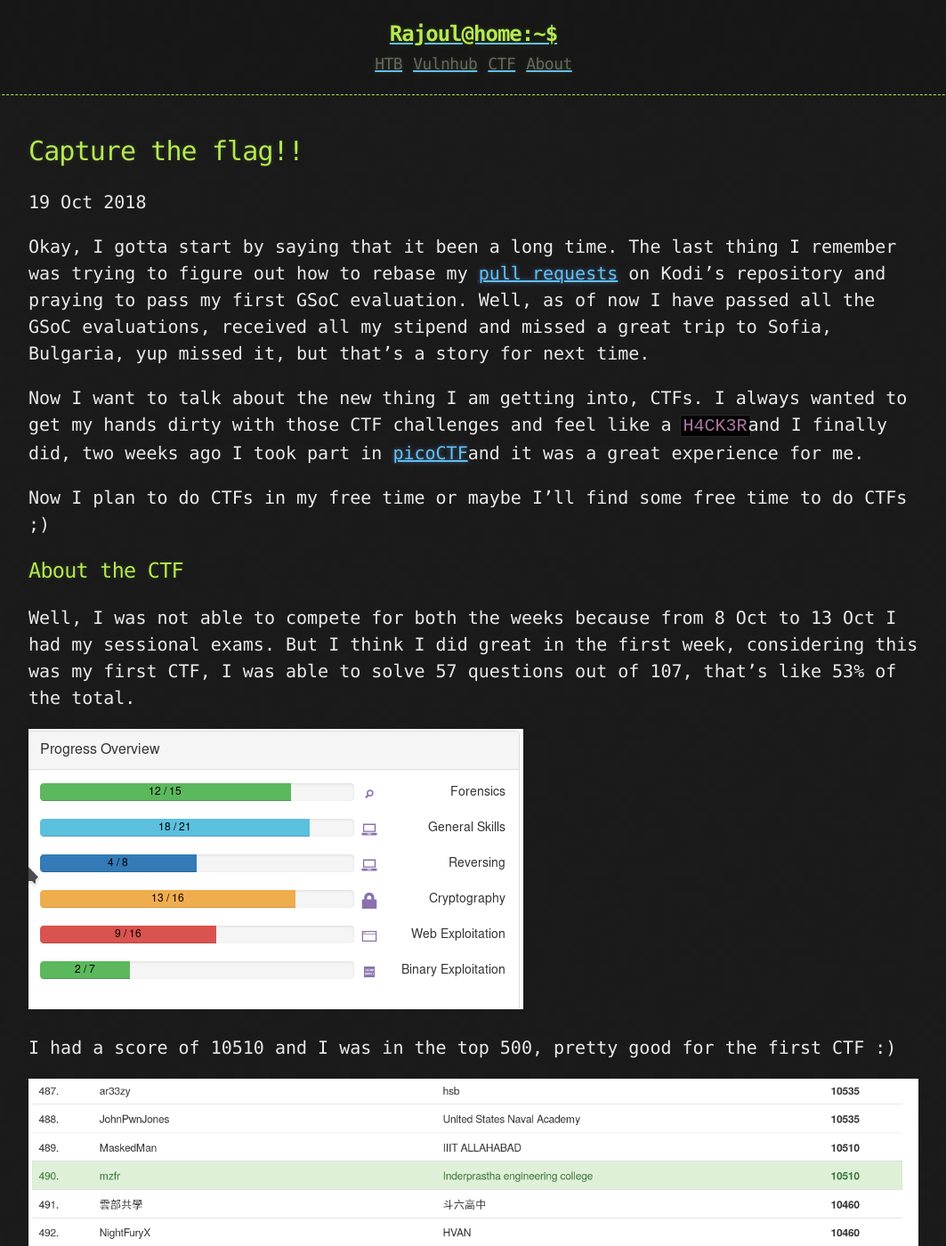
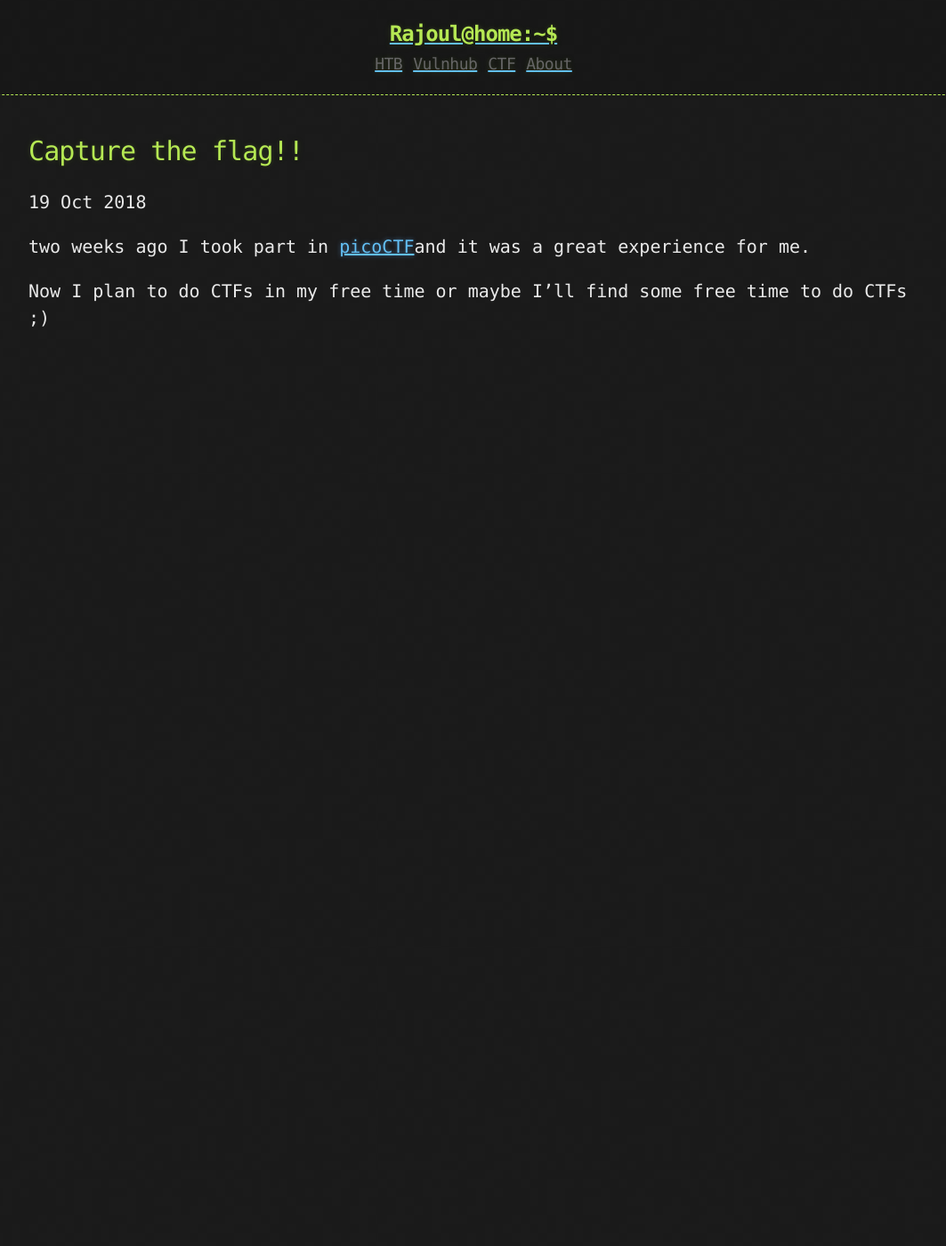
Before and after one commit to rajoul/rajoul.github.io, a Jekyll site: the page built from _posts/2018-10-19-picoCTF.md, in a window 1280 px wide and 1400 px high. Shown: the whole window at 89% size, without its empty margins (108-1171 px from the left). Built offline with Jekyll 4.4.1, drawn with Linux system fonts in a browser that asks for light colours; some of the changed text lies outside the part shown.

Commit message:
Update 2018-10-19-picoCTF.md

```diff
--- a/_posts/2018-10-19-picoCTF.md
+++ b/_posts/2018-10-19-picoCTF.md
@@ -4,26 +4,6 @@
 date: 2018-10-19 12:46
 ---
 
-Okay, I gotta start by saying that it been a long time. The last thing I remember was trying to figure out how to rebase my [pull requests](https://github.com/xbmc/addon-check/pull/89) on Kodi's repository and praying to pass my first GSoC evaluation. Well, as of now I have passed all the GSoC evaluations, received all my stipend and missed a great trip to Sofia, Bulgaria, yup missed it, but that's a story for next time.
-
-Now I want to talk about the new thing I am getting into, CTFs. I always wanted to get my hands dirty with those CTF challenges and feel like a `H4CK3R`and I finally did, two weeks ago I took part in [picoCTF](https://picoctf.com/)and it was a great experience for me.
+two weeks ago I took part in [picoCTF](https://picoctf.com/)and it was a great experience for me.
 
 Now I plan to do CTFs in my free time or maybe I'll find some free time to do CTFs ;)
-
-### About the CTF
-
-Well, I was not able to compete for both the weeks because from 8 Oct to 13 Oct I had my sessional exams. But I think I did great in the first week, considering this was my first CTF, I was able to solve 57 questions out of 107, that's like 53% of the total.
-
-![alt text](/images/ctf-profile.png)
-
-I had a score of 10510 and I was in the top 500, pretty good for the first CTF :)
-
-![alt text](/images/under%20500.png)
-
-Not just that I even wrote my own `write-ups`. You can read them [here](https://github.com/mzfr/picoCTF-2018-Writeups)
-
-### What's next?
-
-I have formed a team with my college buddy, [ugtan](https://github.com/ugtan). Together we are called `The Dark knights`. And our first CTF as a team is going to be [`Hitcon`](https://ctf.hitcon.org/). After reading write-ups of previous year I realize I might have overdone it. Hitcon's problems are pretty advanced level but hey, that's how you learn new stuff right? We are just hoping to be able to solve at least 10 problems and that would be a big achievement for us.
-
-And then next week(26 Oct - 28 Oct) we'll be taking part in [`P.W.N ctf`](https://uni.hctf.fun/pages/home/). This CTF looks pretty good for beginners so I think we'll do good in this one.
```
